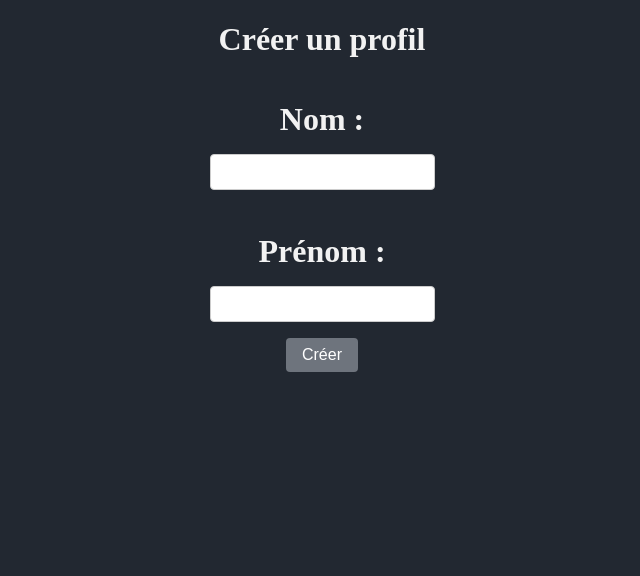
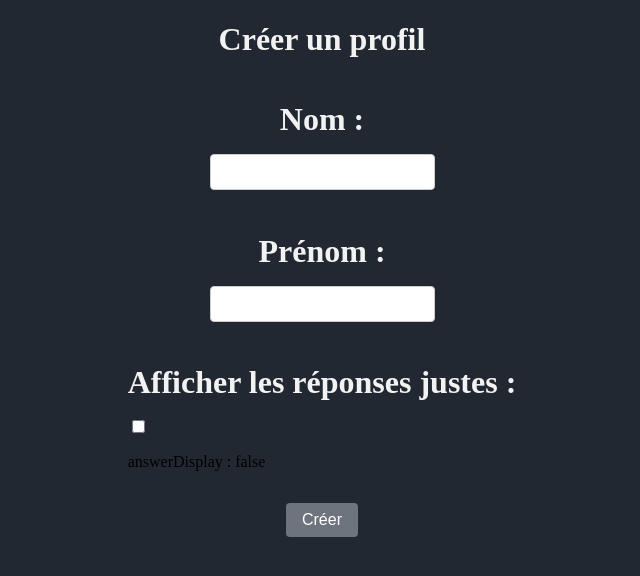
Before and after one commit to 2019-2020-ps6/2022-2023-ps6-les-gourmets, an Angular app in the folder front-end/: page /UserForm in a window 1280 px wide. Shown: the top 576 px of the page, without its empty margins (318-958 px from the left). Built offline with nearby package versions, Linux system fonts and the light colour scheme.

Commit message:
aled #37

```diff
--- a/front-end/src/app/Components/Users/ListQuizAdable/ListeQuizAdable.component.html
+++ b/front-end/src/app/Components/Users/ListQuizAdable/ListeQuizAdable.component.html
@@ -4,5 +4,5 @@
     <app-Quiz [quiz]="quiz" (deleteQuizz)="addQuizToUser($event)"></app-Quiz>
 
   </div>
-  <button [routerLink]="['/ListeQuizPage']"> retour </button>
+  <button [routerLink]="['/UserProfilePage']"> retour </button>
 </div>
--- a/front-end/src/app/Components/Users/UserForm/UserForm.component.html
+++ b/front-end/src/app/Components/Users/UserForm/UserForm.component.html
@@ -8,6 +8,12 @@
     <h2>Prénom : </h2>
     <input class="input-custom" type="text" id="surname" [formControlName]="'surname'">
     </label>
+
+    <label for="title">
+        <h2>Afficher les réponses justes : </h2>
+        <input class="input-custom" type="checkbox" id="answerDisplay" [formControlName]="'answerDisplay'">
+        <p>answerDisplay : {{userForm.controls['answerDisplay'].value}}</p>
+    </label>
     <button type="submit" class="button-card" (click)="addUser()" [routerLink]="'/UserProfilePage'">Créer</button>
 
 </form>
--- a/front-end/src/app/Components/Users/UserForm/UserForm.component.ts
+++ b/front-end/src/app/Components/Users/UserForm/UserForm.component.ts
@@ -35,4 +35,18 @@ export class UserForm implements OnInit {
       this.userService.addUser(userToCreate);
       this.userService.selectUser(userToCreate);
     }
+
+toggleAnswerDisplay() {
+  if(this.userForm.get('answerDisplay')!=null){
+
+    if(this.userForm.get('answerDisplay')?.value == false){
+      this.userForm.get('answerDisplay')?.setValue(true);
+    }
+    else{
+      this.userForm.get('answerDisplay')?.setValue(false);
+    }
+  }
+
+
 }
+}
```
